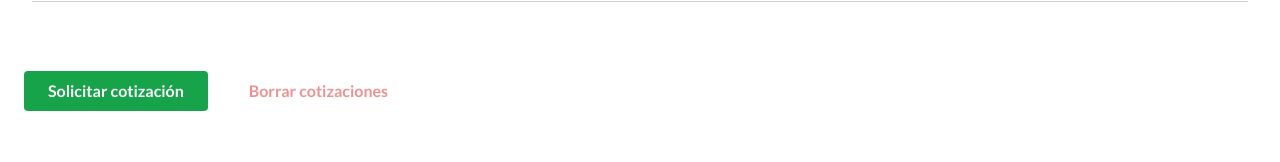
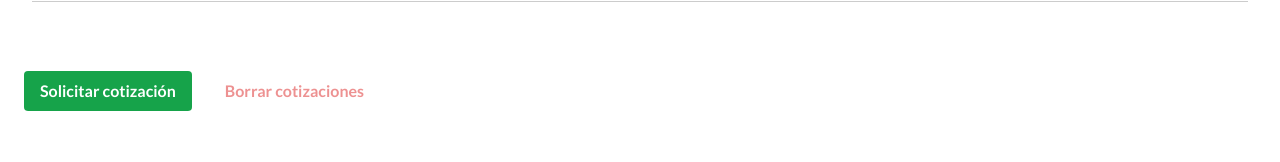
Before and after one commit to analista-soporteTI/diprofire, a Next.js app: page /carrito in a window 1280 px wide. Shown: the part 399-561 px from the top of the page. Built offline with nearby package versions, Linux system fonts and the light colour scheme.

Commit message:
refactor: update ButtonCart styling of primary and secondary

```diff
--- a/src/components/buttons/ButtonCart.tsx
+++ b/src/components/buttons/ButtonCart.tsx
@@ -1,30 +1,44 @@
-import Link from "next/link"
+import Link from 'next/link'
 
 export const ButtonCartPrimary = ({
   href,
+  onClick,
   className = '',
   children,
   ...props
 }: any) => {
-  return (
+  return href ? (
     <Link
       href={href}
-      className={`block w-fit rounded bg-green-600 px-6 py-2.5 lg:py-2 my-auto font-bold text-white hover:bg-green-700 focus:outline-none focus:ring active:text-opacity-75 duration-200 disabled:opacity-50 disabled:cursor-not-allowed ${className}`}
+      target='_blank'
+      className={`block w-fit rounded bg-green-600 px-4 py-2.5 lg:py-2 my-auto font-bold text-white hover:bg-green-700 focus:outline-none active:scale-95 duration-200 disabled:opacity-50 disabled:cursor-not-allowed ${className}`}
       {...props}
     >
       {children}
     </Link>
-  )
-}
-
-export const ButtonCartSecondary = ({ className = '', children, ...props }: any) => {
-  return (
+  ) : (
     <button
-      type='button'
-      className={`block w-fit rounded px-6 py-2.5 lg:py-2 my-auto font-bold text-green-600 border border-green-600 hover:text-green-600 hover:bg-green-200 focus:outline-none focus:ring active:text-opacity-75 duration-200 hover:border-green-200 disabled:opacity-50 disabled:cursor-not-allowed ${className}`}
+      onClick={onClick}
+      className={`block w-fit rounded bg-green-600 px-6 py-2.5 lg:py-2 my-auto font-bold text-white hover:bg-green-700 focus:outline-none active:scale-95 duration-200 disabled:opacity-50 disabled:cursor-not-allowed ${className}`}
       {...props}
     >
       {children}
     </button>
   )
 }
+
+export const ButtonCartSecondary = ({
+  className = '',
+  children,
+  ...props
+}: any) => {
+  return (
+    <button
+      type='button'
+      className={`block w-fit rounded px-4 py-2.5 lg:py-2 my-auto font-bold text-green-600 border border-green-600 hover:text-green-600 hover:bg-green-200 focus:outline-none active:scale-95 duration-200 hover:border-green-200 disabled:opacity-50 disabled:cursor-not-allowed ${className}`}
+      {...props}
+    >
+      {children}
+    </button>
+  )
+}
```
